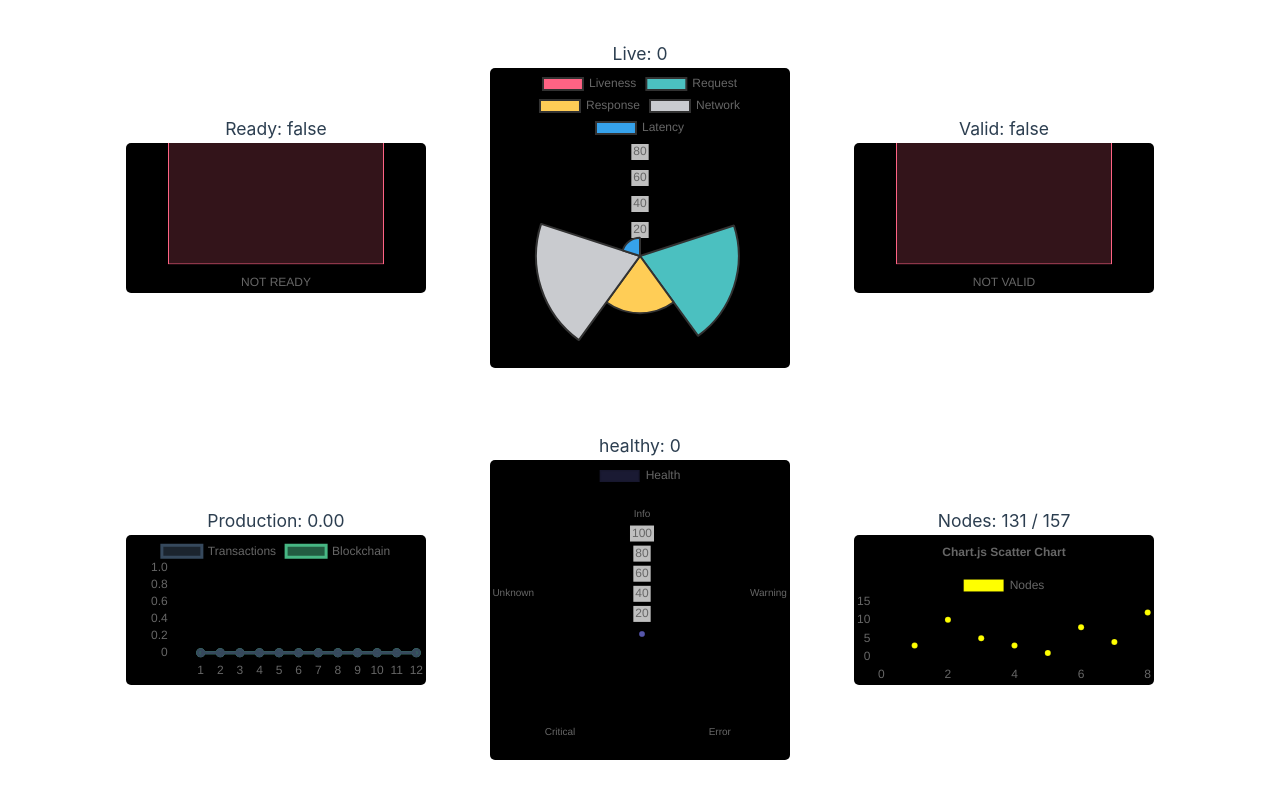
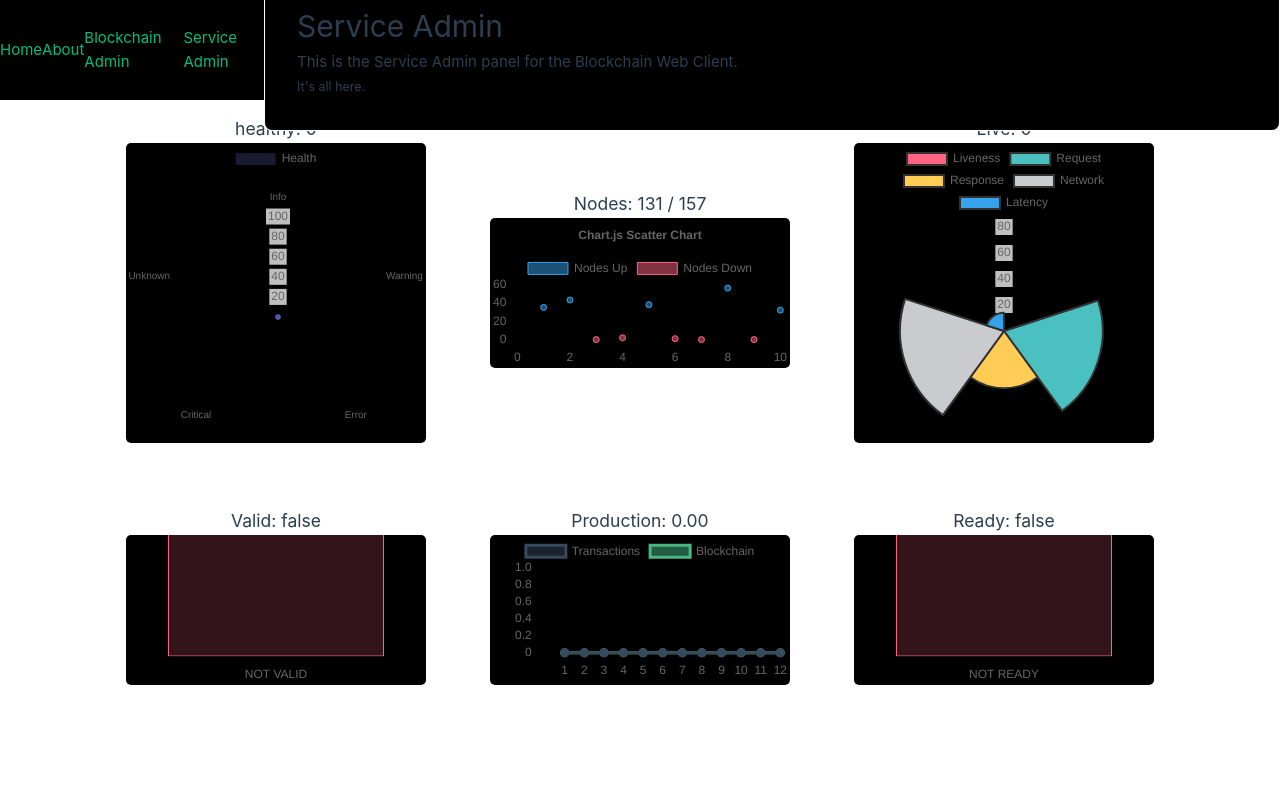
Before and after one commit to hunteryavitz/blockchain-client-admin, a Vue app: page /service-admin in a window 1280 px wide. Built offline with nearby package versions, Linux system fonts and the light colour scheme; no server answers.

Commit message:
node network chart wip

```diff
--- a/src/App.vue
+++ b/src/App.vue
@@ -8,6 +8,14 @@ import ProductionChart from "@/components/ProductionChart.vue";
 </script>
 
 <template>
+
+  <div class="nav-bar">
+    <RouterLink to="/">Home</RouterLink>
+    <RouterLink to="/about">About</RouterLink>
+    <RouterLink to="/blockchain-admin">Blockchain Admin</RouterLink>
+    <RouterLink to="/service-admin">Service Admin</RouterLink>
+    <RouterView />
+  </div>
 
 <!--  <header>-->
 <!--    <main class="wrapper">-->
@@ -35,14 +43,13 @@ import ProductionChart from "@/components/ProductionChart.vue";
 <!--  <PolarChart />-->
 
   <div class="hero">
-    <ReadinessChart />
+    <HealthChart />
+    <NodeChart />
     <LivenessChart />
 
     <ValidityChart />
     <ProductionChart />
-
-    <HealthChart />
-    <NodeChart />
+    <ReadinessChart />
   </div>
 </template>
 
@@ -127,4 +134,17 @@ nav a:first-of-type {
     margin-top: 1rem;
   }
 }
+
+.nav-bar {
+  display: flex;
+  justify-content: center;
+  align-items: center;
+  background-color: black;
+  height: 100px;
+  width: 100%;
+  position: fixed;
+  top: 0;
+  left: 0;
+  z-index: 1;
+}
 </style>
--- a/src/api/http-commons.ts
+++ b/src/api/http-commons.ts
@@ -2,6 +2,7 @@ import axios from "axios";
 
 export const HTTP = axios.create({
     baseURL: "http://localhost:8080/api/v1",
+    // baseURL: "https://ninehearts-sandbox.com/api/v1",
     headers: {
         "Content-type": "application/json"
     }
--- a/src/components/NodeChart.vue
+++ b/src/components/NodeChart.vue
@@ -43,19 +43,60 @@ const renderChart = () => {
   if (canvas) {
     const data = {
       datasets: [{
-        label: 'Nodes',
+        label: 'Nodes Up',
         data: [
-          {x: 1, y: 3},
-          {x: 2, y: 10},
-          {x: 3, y: 5},
-          {x: 4, y: 3},
-          {x: 5, y: 1},
-          {x: 6, y: 8},
-          {x: 7, y: 4},
-          {x: 8, y: 12}
+          {
+            "x": 1,
+            "y": 35
+          },
+          {
+            "x": 2,
+            "y": 43
+          },
+          {
+            "x": 5,
+            "y": 38
+          },
+          {
+            "x": 8,
+            "y": 56
+          },
+          {
+            "x": 10,
+            "y": 32
+          }
         ],
-        backgroundColor: 'rgb(255, 255, 0)'
-      }],
+      },
+        {
+          label: 'Nodes Down',
+          data: [
+            {
+              "x": 3,
+              "y": 0
+            },
+            {
+              "x": 4,
+              "y": 2
+            },
+            {
+              "x": 6,
+              "y": 1
+            },
+            {
+              "x": 7,
+              "y": 0
+            },
+            {
+              "x": 9,
+              "y": 0
+            }
+          ]
+        }
+      ],
+        backgroundColor: [
+            'rgb(255, 255, 0)',
+            'rgb(255, 30, 30)'
+        ],
     }
     new Chart(canvas, {
       type: 'scatter',
--- a/src/stores/health.ts
+++ b/src/stores/health.ts
@@ -12,7 +12,7 @@ export const useHealthStore= defineStore('health', () => {
 
     async function checkHealth() {
         try {
-            await HTTP.get("/health")
+            await HTTP.get("/healthMetric/health")
                 .then((response) => {
                     console.log(response.data)
                     health.value = response.data
--- a/src/stores/node.ts
+++ b/src/stores/node.ts
@@ -12,8 +12,8 @@ export const useNodeStore = defineStore('node', () => {
                 .then((response) => {
                     // nodesUp.value = response.data.nodesUp
                     // nodesTotal.value = response.data.nodesTotal
-                    nodesUp.value = 131
-                    nodesTotal.value = 157
+                    nodesUp.value = 5
+                    nodesTotal.value = 10
                 })
                 .catch((error: any) => {
                     console.log(error)
--- a/src/views/AboutView.vue
+++ b/src/views/AboutView.vue
@@ -1,7 +1,7 @@
 <template>
-  <main>
-    <h1>About</h1>
-    <h3>This is the about page for the blockchain admin panel.</h3>
-    <small>There will be some about text here at some point.  It will be incredible.</small>
-  </main>
+  <h1>About</h1>
+  <p>This is the about page for the blockchain admin panel.</p>
+  <small>There will be some about text here at some point.  It will be incredible.</small>
 </template>
+<script setup lang="ts">
+</script>
--- a/src/views/BlockchainAdminView.vue
+++ b/src/views/BlockchainAdminView.vue
@@ -1,11 +1,5 @@
-<script setup lang="ts">
-
-</script>
-
 <template>
   <h1>Blockchain Admin</h1>
+  <p>This is the blockchain admin page for the blockchain admin panel.</p>
+  <small>There are various gauges and meters.  Amazing.</small>
 </template>
-
-<style scoped>
-
-</style>
--- a/src/views/HomeView.vue
+++ b/src/views/HomeView.vue
@@ -1,11 +1,9 @@
 <script setup lang="ts">
-  const version = '0.0.1'
+  const version = '0.0.11'
 </script>
 
 <template>
-  <main>
-    <h1>Home</h1>
-    <h3>This is the main page for the blockchain admin panel.</h3>
-    <small>Version: {{ version }}</small>
-  </main>
+  <h1>Home</h1>
+  <p>This is the main page for the blockchain admin panel.</p>
+  <small>Version: {{ version }}</small>
 </template>
--- a/src/views/NotFoundView.vue
+++ b/src/views/NotFoundView.vue
@@ -1,11 +1,5 @@
-<script setup lang="ts">
-
-</script>
-
 <template>
   <h1>404 - Not Found</h1>
+  <p>There's literally nothing here.</p>
+  <small>Literally.</small>
 </template>
-
-<style scoped>
-
-</style>
--- a/src/views/ServiceAdminView.vue
+++ b/src/views/ServiceAdminView.vue
@@ -1,11 +1,9 @@
+<template>
+  <main>
+    <h1>Service Admin</h1>
+    <p>This is the Service Admin panel for the Blockchain Web Client.</p>
+    <small>It's all here.</small>
+  </main>
+</template>
 <script setup lang="ts">
-
 </script>
-
-<template>
-  <h1>Service Admin</h1>
-</template>
-
-<style scoped>
-
-</style>
```
